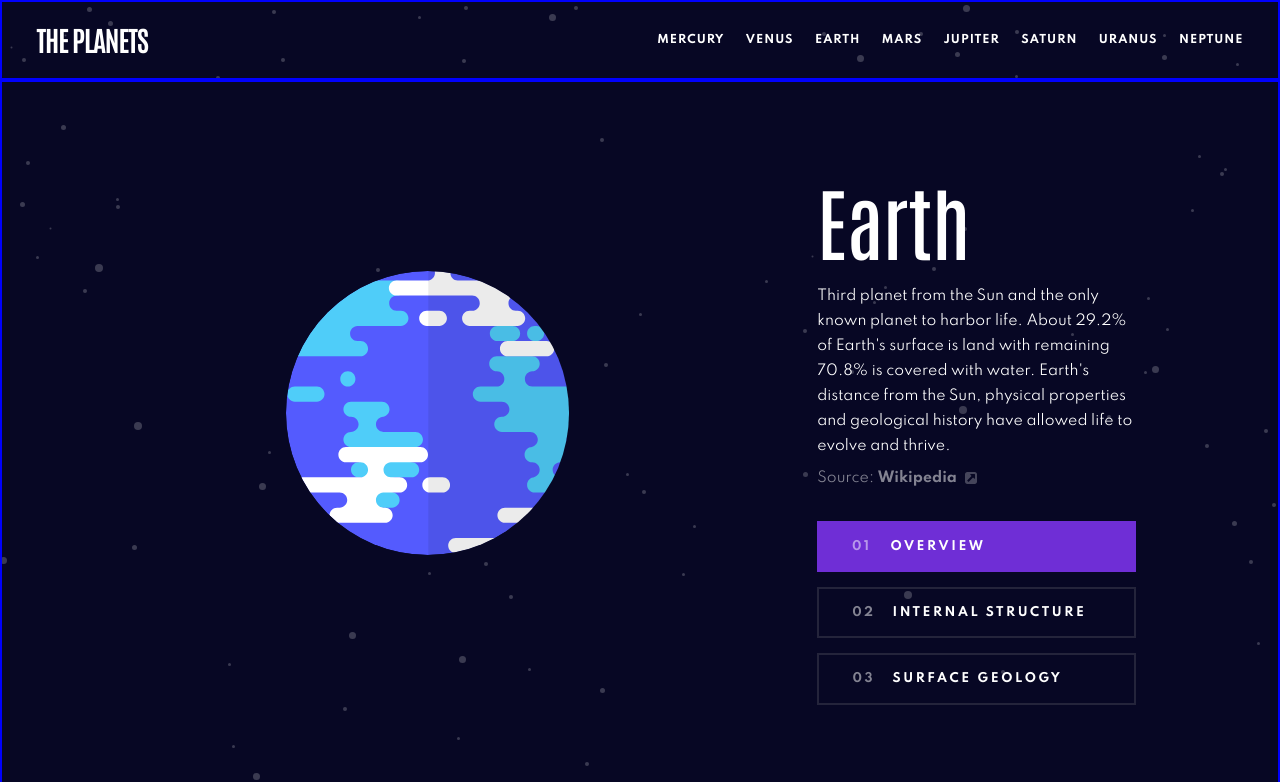
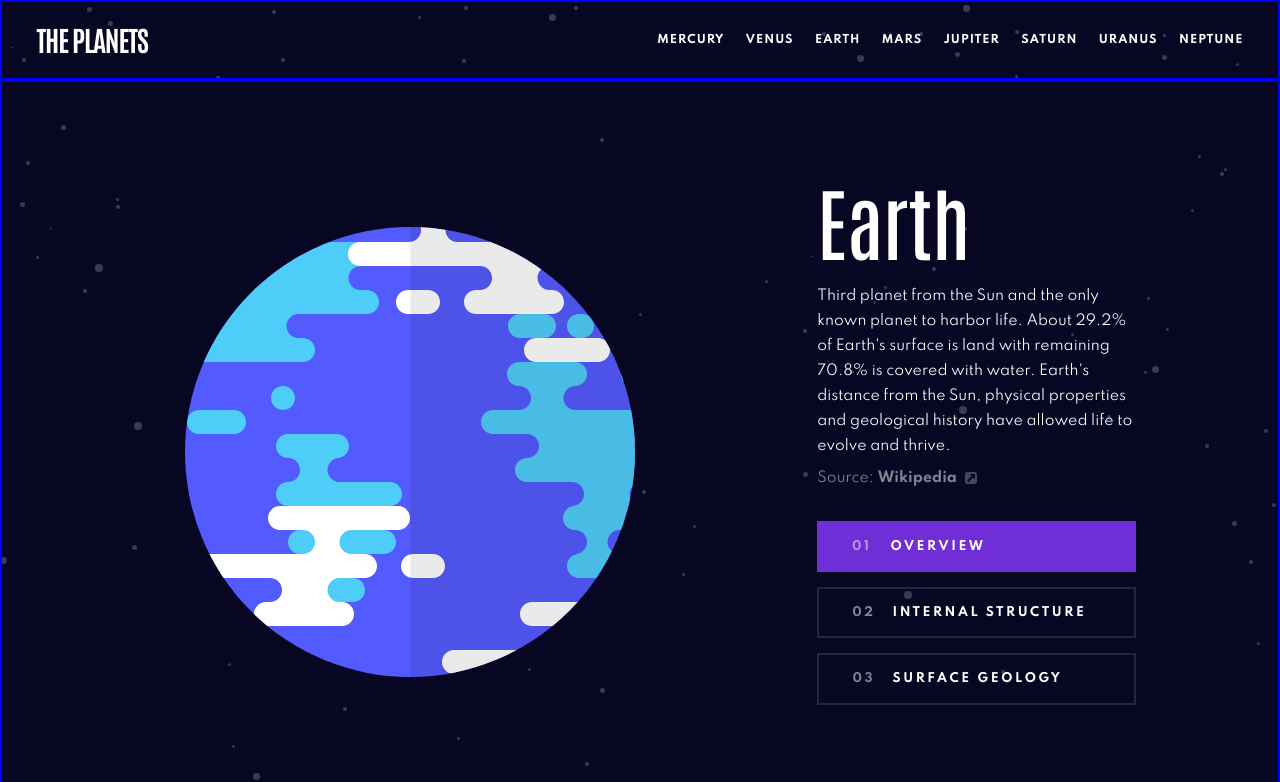
Before and after one commit to JesusKreist/planets-facts-site, a Next.js app: page /earth in a window 1280 px wide. Shown: the top 782 px of the page. Built offline with nearby package versions, Linux system fonts and the light colour scheme.

Commit message:
Fix different image sizes for different planets

```diff
--- a/src/components/PlanetPage/PlanetImage.tsx
+++ b/src/components/PlanetPage/PlanetImage.tsx
@@ -1,4 +1,4 @@
-import { Box, Flex } from "@chakra-ui/react";
+import { Box, Flex, Image } from "@chakra-ui/react";
 import React, { useEffect, useState } from "react";
 import { usePlanetsStore } from "../../store/planetsStore";
 
@@ -31,18 +31,17 @@ const PlanetImage = () => {
     <Flex
       alignItems="center"
       // border="2px solid white"
-      gridColumn="9 / span 8"
-      gridRow="5 / span 9"
+      gridColumn="5 / 20"
+      gridRow="3 / 18"
       position="relative"
-      // gridRow="7 / span 9"
     >
       <Box
         className="planet-image__geology"
         // border="1px solid red"
-        width="56.2%"
+        width="25.2%"
         height="58.62%"
-        top="75%"
-        left="22.2%"
+        top="50%"
+        left="37.6%"
         position="absolute"
         bgImage={`/assets/geology-${planetName}.png`}
         bgSize="contain"
@@ -50,14 +49,23 @@ const PlanetImage = () => {
         bgPosition="center"
         display={planetInfo === "geology" ? "block" : "none"}
       ></Box>
-      <Box
+      {/* <Box
         width="100%"
         height="0"
         paddingBottom="100%"
         bgImage={currentImage}
         bgSize="cover"
-        rounded="full"
-        // border="1px solid red"
+        border="3px solid red"
+      ></Box> */}
+      <Box
+        width="100%"
+        // height="0"
+        paddingBottom="100%"
+        bgImage={currentImage}
+        bgSize="auto"
+        bgRepeat="no-repeat"
+        bgPosition="center"
+        // border="3px solid red"
       ></Box>
     </Flex>
   );
```
